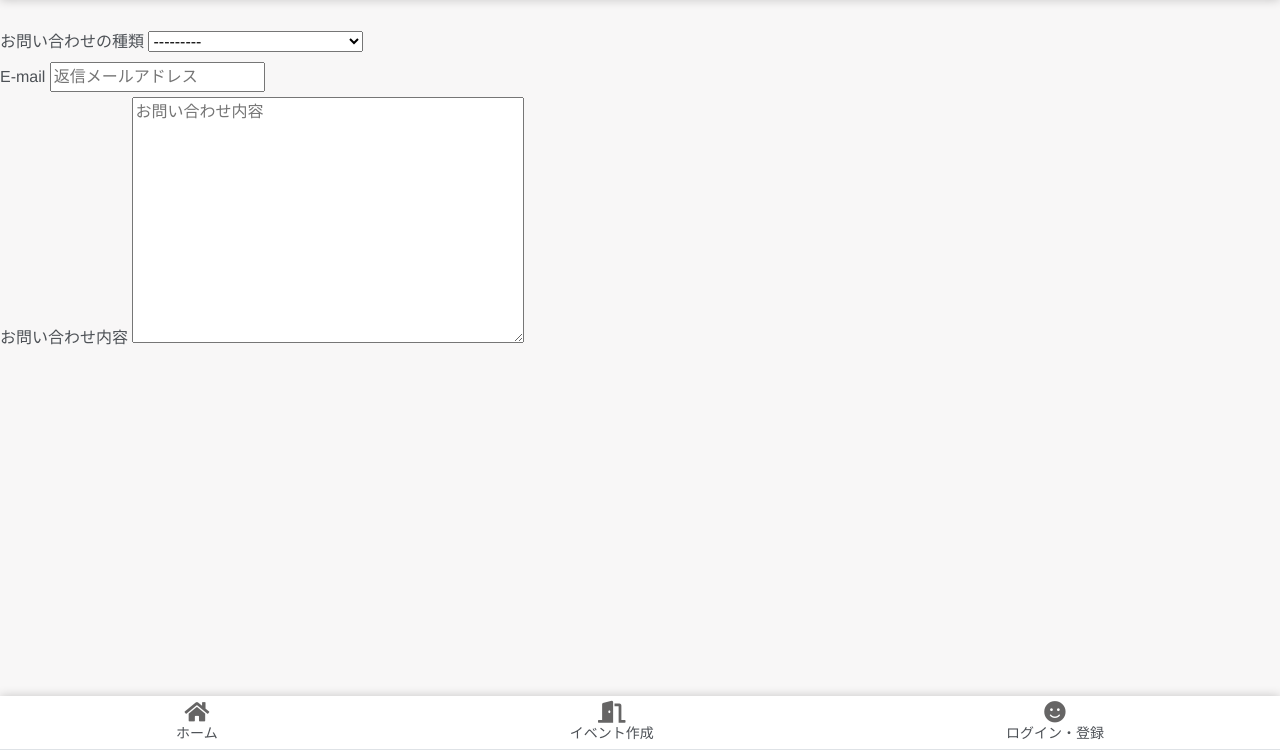
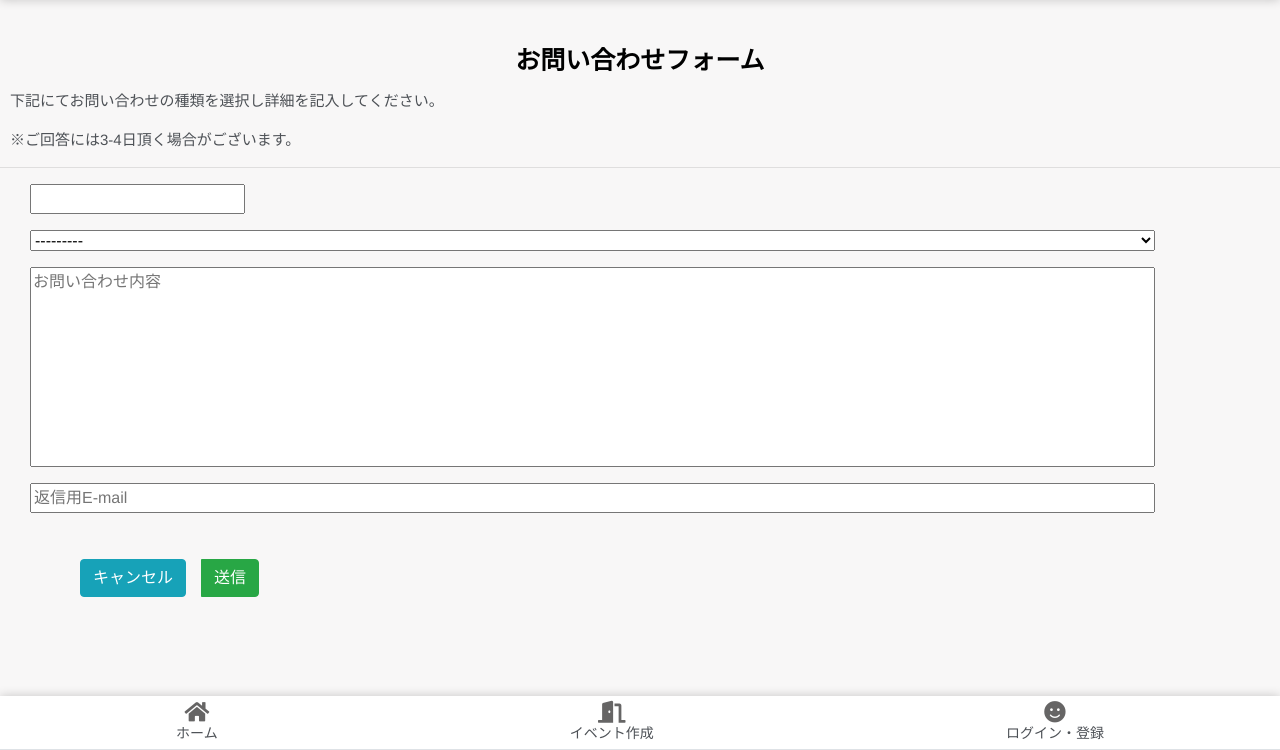
Before and after one commit to kinoshitaryuta/games, a Django app: page /contact/ in a window 1280 px wide. Shown: the part 50-800 px from the top of the page. Run offline with Django 3.2, Linux system fonts and the light colour scheme; some libraries are stand-ins or nearby versions.

Commit message:
お問い合わせ追加

```diff
--- /dev/null
+++ b/app/admin.py
@@ -0,0 +1,4 @@
+from .models import Contact
+from django.contrib import admin
+
+admin.site.register(Contact)
--- a/app/forms.py
+++ b/app/forms.py
@@ -11,7 +11,7 @@ class ContactForm(ModelForm):
         model = Contact
         fields = [
 
-       'contact_us','email','message'
+       'contact_us','email','message','username'
         ]
 
     def send_email(self):
--- a/app/models.py
+++ b/app/models.py
@@ -14,8 +14,8 @@ CHOICES =(
 
 
 class Contact(models.Model):
+    username=models.CharField(max_length=30, null=True, blank=True)
     contact_us=models.CharField(max_length=20,choices=CHOICES)
-    username=models.ForeignKey(User,on_delete=models.CASCADE)
     email=models.EmailField(max_length=100,null=False, blank=True)
     message=models.TextField(max_length=1000,null=False, blank=True)
 
--- a/app/templates/app/base.html
+++ b/app/templates/app/base.html
@@ -43,7 +43,7 @@
                           {% endif %}
 
                         <li class="nav-item">
-                                <a class="nav-link" href="{% url 'help' %}">お問い合わせ・ヘルプ</a>
+                                <a class="nav-link" href="{% url 'contact' %}">お問い合わせ・ヘルプ</a>
                         </li>
                         <li class="nav-item">
                                 <a class="nav-link" href="#">利用規約</a>
--- a/app/templates/app/contact_form.html
+++ b/app/templates/app/contact_form.html
@@ -5,25 +5,39 @@
 
 {% block body %}
     <section class="contact">
+        <h1 class="contact_form_text">お問い合わせフォーム</h1>
+        <p class="contact_detail_text">下記にてお問い合わせの種類を選択し詳細を記入してください。</p>
+        <p class="contact_detail_text">※ご回答には3-4日頂く場合がございます。</p>
         <form class="contact_form"  method="POST" >
             {% csrf_token %}
+            <hr>
+            <div class="contact_username">
+                <table class="table">
+                        {% render_field form.username class="form-contact_username" %}
+                </table>
+            </div>
             <div class="contact_us">
-                <label for="contact_us" class="contact_text">お問い合わせの種類</label>
-                <table class="contact_us_table">
-                        {% render_field form.contact_us class="form-contact_us" %}
+                <table class="table">
+                        {% render_field form.contact_us class="form-contact_us"%}
+                </table>
+            </div>
+            <div class="contact_message">
+                <table class="table">
+                    {% render_field form.message class="form-contact_message" placeholder="お問い合わせ内容" %}
                 </table>
             </div>
             <div class="contact_email">
-                <label for="contact_email" class="contact_text">E-mail</label>
-                <table class="contact_email_table">
-                    {% render_field form.email class="form-contact_email" placeholder="返信メールアドレス" %}
+                <table class="table">
+                    {% render_field form.email class="form-contact_email" placeholder="返信用E-mail" %}
                 </table>
             </div>
-            <div class="contact_message">
-                <label for="contact_message" class="contact_text">お問い合わせ内容</label>
-                <table class="message_table">
-                    {% render_field form.message class="form-contact_message" placeholder="お問い合わせ内容" %}
-                </table>
+
+            <div class="btn-group" id="contact_form_button">
+                <a class="nav-link" id="nav_home" href="{% url 'home' %}" >
+                    <button type="button" class="btn  btn-info" id="cancel_button">キャンセル</button>
+                </a>
+                <button type="submit" class="btn btn-success" id="send_form_button">送信</button>
+                </div>
             </div>
         </form>
     </section>
--- a/app/templates/app/help.html
+++ b/app/templates/app/help.html
@@ -4,4 +4,5 @@
 
 {% block body %}
 
+
 {% endblock body %}
--- a/static/css/main.css
+++ b/static/css/main.css
@@ -237,3 +237,59 @@ footer{
     margin-top:10px;
     margin-bottom: 10px;
 }
+
+/*contact_form.html*/
+.contact_form_text{
+    font-size: 25px;
+    margin: 0 auto;
+    padding-top: 15px;
+    padding-bottom: 15px;
+    text-align: center;
+    font-weight: bolder;
+    color: black;
+}
+.contact_detail_text{
+    font-size: 15px;
+    padding-left: 10px;
+    padding-right: 10px;
+}
+.contact_username,
+.contact_us,
+.contact_message,
+.contact_email{
+    margin-left: 30px;
+}
+.form-contact_message{
+    width: 90%;
+    height: 200px;
+    resize: none;
+}
+.form-contact_us,
+.form-contact_email,
+form-contact_username{
+      width: 90%;
+}
+#contact_form_button{
+    margin-top: 30px;
+}
+#cancel_button{
+    margin-left: 80px;
+}
+#send_form_button{
+    margin-left: 15px;
+}
+
+
+
+/*contact_result.html*/
+.contact_result_text{
+    font-size: 15px;
+    padding-left: 10px;
+    padding-right: 10px;
+
+}
+.contact_thank_you_text{
+    margin-top: 90px;
+    text-align: center;
+    color: black;
+}
```
Also changed, not shown: app/templates/app/contact_result.html (+7 -1 lines), accounts/migrations/0001_initial.py (deleted).
